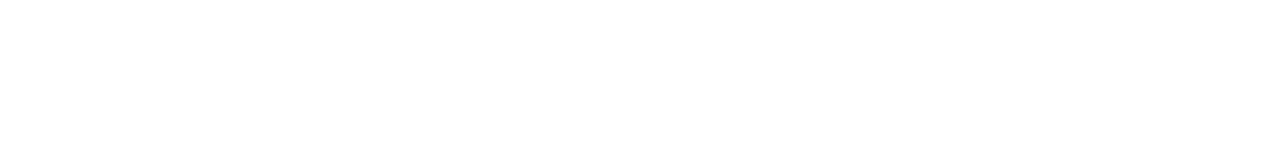
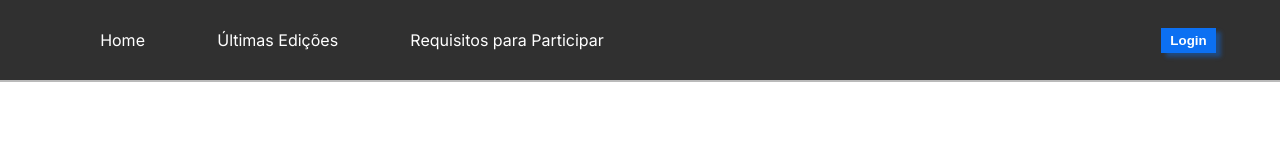
Before and after one commit to MarlonMantovani/bootcamp-dnc, a plain HTML site: page index.html in a window 1280 px wide. Drawn offline with Linux system fonts and the light colour scheme.

Commit message:
atualizaçao 1

```diff
--- a/index.html
+++ b/index.html
@@ -3,9 +3,21 @@
 <head>
     <meta charset="UTF-8">
     <meta name="viewport" content="width=device-width, initial-scale=1.0">
+    <link rel="stylesheet" href="style.css">
     <title>Bootcamp DNC</title>
+    <link rel="preconnect" href="https://fonts.googleapis.com">
+    <link rel="preconnect" href="https://fonts.gstatic.com" crossorigin>
+    <link href="https://fonts.googleapis.com/css2?family=Inter:wght@100;400&display=swap" rel="stylesheet">
 </head>
 <body>
+    <nav id="principal">
+        <div id="menu">
+            <a href="#">Home</a>
+            <a href="#">Últimas Edições</a>
+            <a href="#">Requisitos para Participar</a>
+        </div>
+        <button>Login</button>
+    </nav>
 
 </body>
 </html>
--- /dev/null
+++ b/style.css
@@ -0,0 +1,44 @@
+/*GERAL-------------------------------------------------------------------------------*/
+body {
+    margin: 0;
+    padding: 0px;
+}
+
+/*NAV--------------------------------------------------------------------------------*/
+#principal {
+    width: 100%;
+    height: 80px;
+    background-color: #303030;
+    display: flex;
+    justify-content: space-between;
+    align-items: center;
+    border-bottom: 2px solid #BABABA;
+}
+
+    #principal div a:hover {
+        color: #cccccc;
+    }
+
+#menu {
+    display: flex;
+    width: 45%;
+    justify-content: space-around;
+    align-items: center;
+    margin-left: 5%;
+}
+#menu a {
+    text-decoration: none;
+    color: white;
+    font-family: 'Inter', sans-serif;
+}
+
+#principal button {
+    background-color: #0C70F2;
+    border: 0px;
+    color: white;
+    height: 25px;
+    width: 55px;
+    margin-right: 5%;
+    font-weight: 600;
+    box-shadow: 5px 4px 4px rgba(12, 112, 242, 0.40);
+}
```
